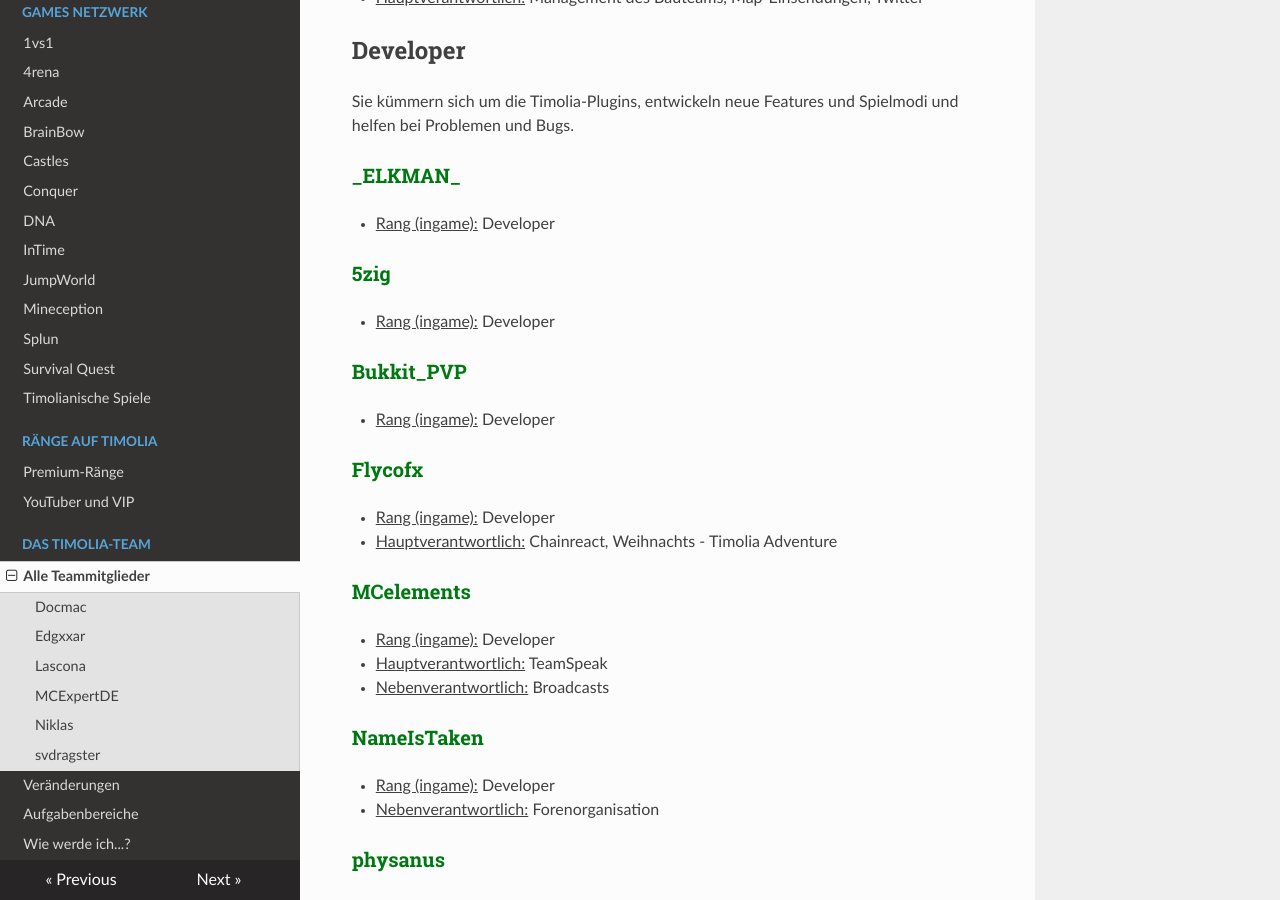
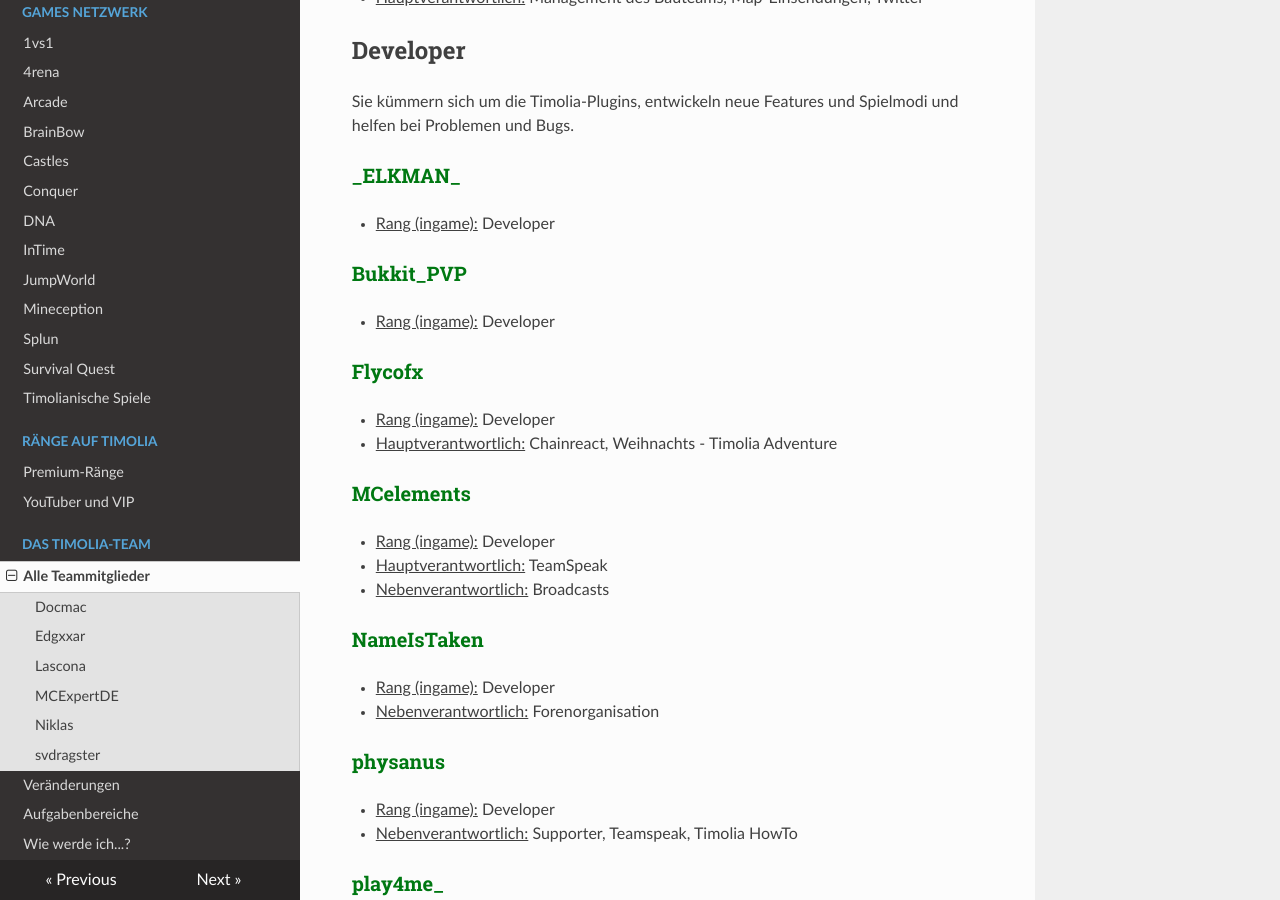
Before and after one commit to TimoliaDE/HowTo, an MkDocs documentation site: the page built from docs/team/members.md, in a window 1280 px wide and 900 px high, scrolled down 1827 px. Built offline with MkDocs 1.6.1, drawn with Linux system fonts in a browser that asks for light colours; nearby versions of some CDN libraries; old or Windows-style settings are respelled for this version of MkDocs.

Commit message:
Update members.md

```diff
--- a/docs/team/members.md
+++ b/docs/team/members.md
@@ -57,9 +57,6 @@ Moderatoren koordinieren einzelne Projekte oder Bereiche auf Timolia und sorgen
 Sie kümmern sich um die Timolia-Plugins, entwickeln neue Features und Spielmodi und helfen bei Problemen und Bugs.
 
 ### <strong><span style="color:#007812">\_ELKMAN\_</span></strong>
-- <u>Rang (ingame):</u> Developer
-
-### <strong><span style="color:#007812">5zig</span></strong>
 - <u>Rang (ingame):</u> Developer
 
 ### <strong><span style="color:#007812">Bukkit_PVP</span></strong>
```
